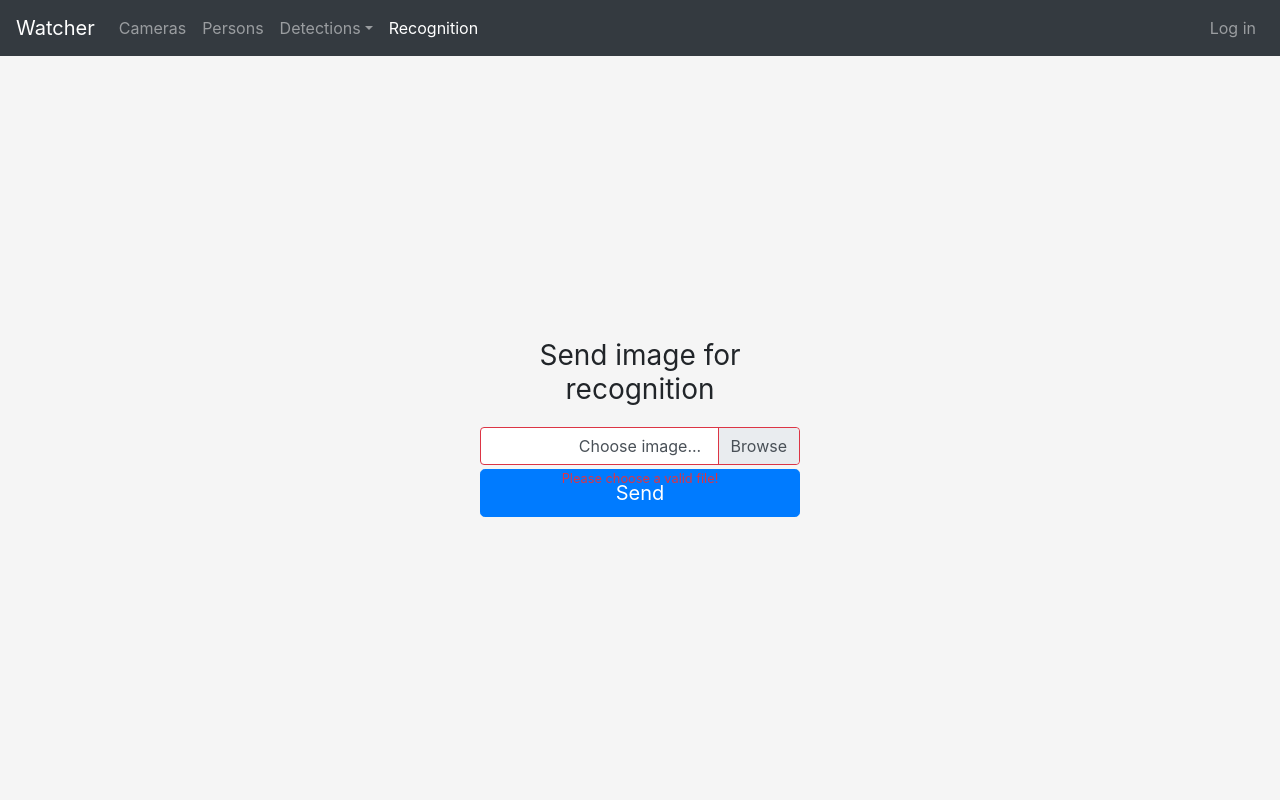
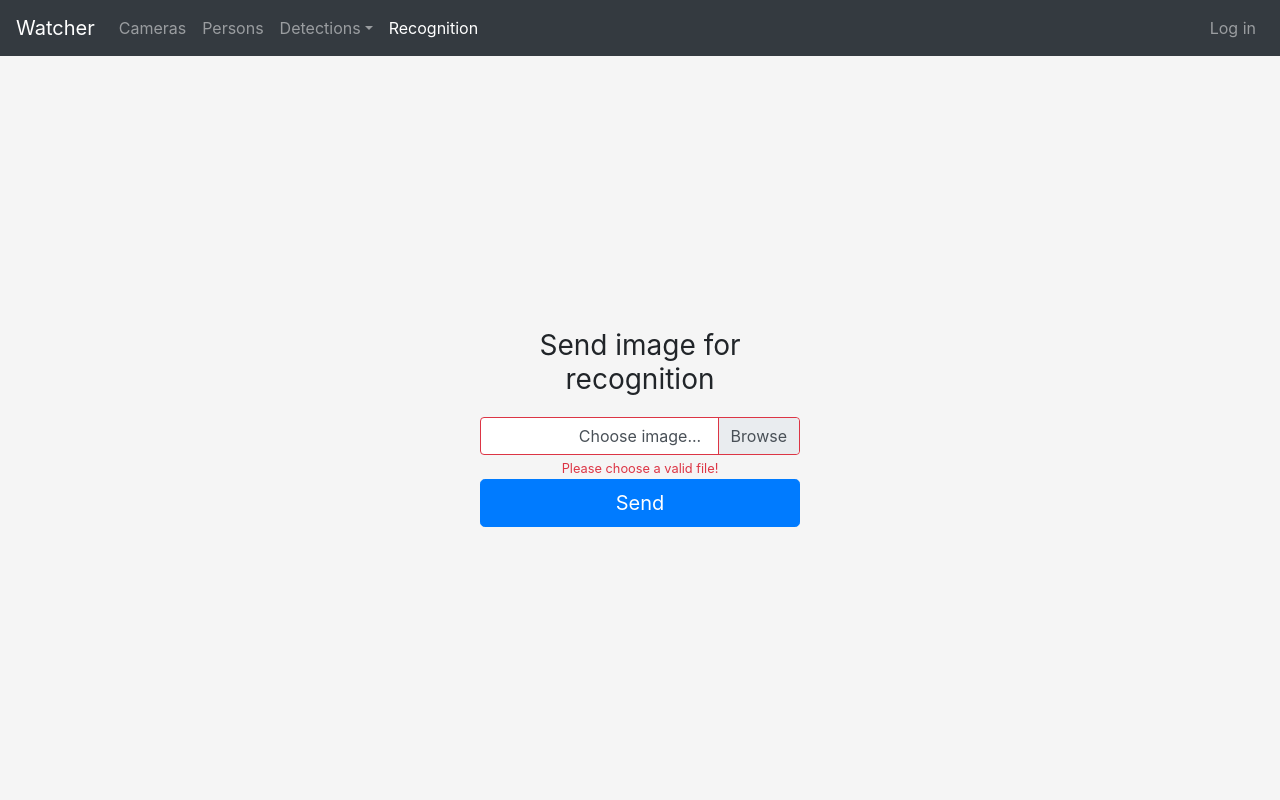
Before and after one commit to runt1m33rr0r/watcher, a Django app: page /recognition in a window 1280 px wide. Run offline with Django 3.2, Linux system fonts and the light colour scheme; some libraries are stand-ins or nearby versions.

Commit message:
html fixes

```diff
--- a/watcher_server/server/templates/persons.html
+++ b/watcher_server/server/templates/persons.html
@@ -27,7 +27,7 @@
 
         <form id="imageForm" method="post">
             {% csrf_token %}
-            <div class="custom-file">
+            <div class="custom-file mb-1">
                 <input type="file" class="custom-file-input" id="imageInput" required>
                 <label class="custom-file-label" for="imageInput">Choose image...</label>
                 <div class="invalid-feedback">Please choose a valid file!</div>
--- a/watcher_server/server/templates/recognition.html
+++ b/watcher_server/server/templates/recognition.html
@@ -7,13 +7,13 @@
 
 {% block content %}
     <section class="text-center d-flex flex-column h-100">
-        <form class="form-signin was-validated center-flex-item d-flex flex-column" id="imageForm">
+        <form class="form-signin was-validated center-flex-item" id="imageForm">
             {% csrf_token %}
-            <h1 class="h3 mb-3 mt-1 font-weight-normal center-flex-item">Send image for recognition</h1>
+            <h1 class="h3 mb-3 mt-1 font-weight-normal">Send image for recognition</h1>
 
-            <img class="d-block w-100 mb-1 center-flex-item" id="fileImage" src="">
+            <img class="d-block w-100 mb-1" id="fileImage" src="">
 
-            <div class="custom-file mb-1 center-flex-item">
+            <div class="custom-file mb-1">
                 <input type="file" class="custom-file-input" id="imageInput" required>
                 <label class="custom-file-label" for="imageInput">Choose image...</label>
                 <div class="invalid-feedback">Please choose a valid file!</div>
```
